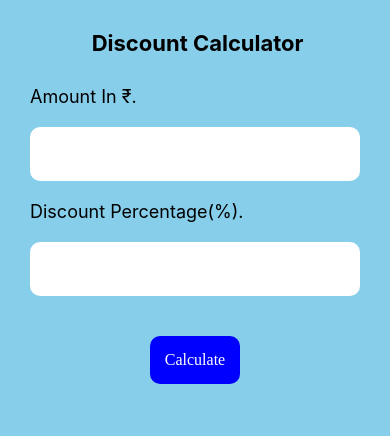
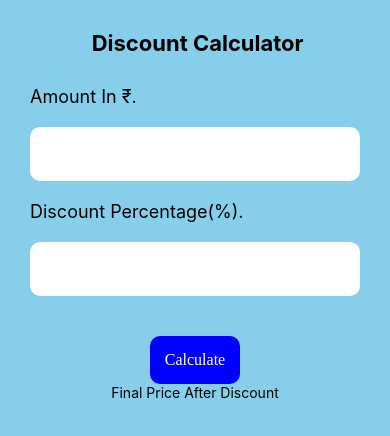
Before and after one commit to D-Coder135/DiscountCalcApp_React-Native, a React Native app: screen / in a window 390 px wide. Shown: the top 436 px of the page. Built offline with nearby package versions, Linux system fonts and the light colour scheme.

Commit message:
add some text for the Text tag

```diff
--- a/App.js
+++ b/App.js
@@ -23,7 +23,9 @@ export default class DiscountCalcApp extends React.Component {
           Calculate
         </TouchableOpacity>
 
-        <Text></Text>
+        <Text>
+          Final Price After Discount
+        </Text>
       </View>
     </View>
     );
```
